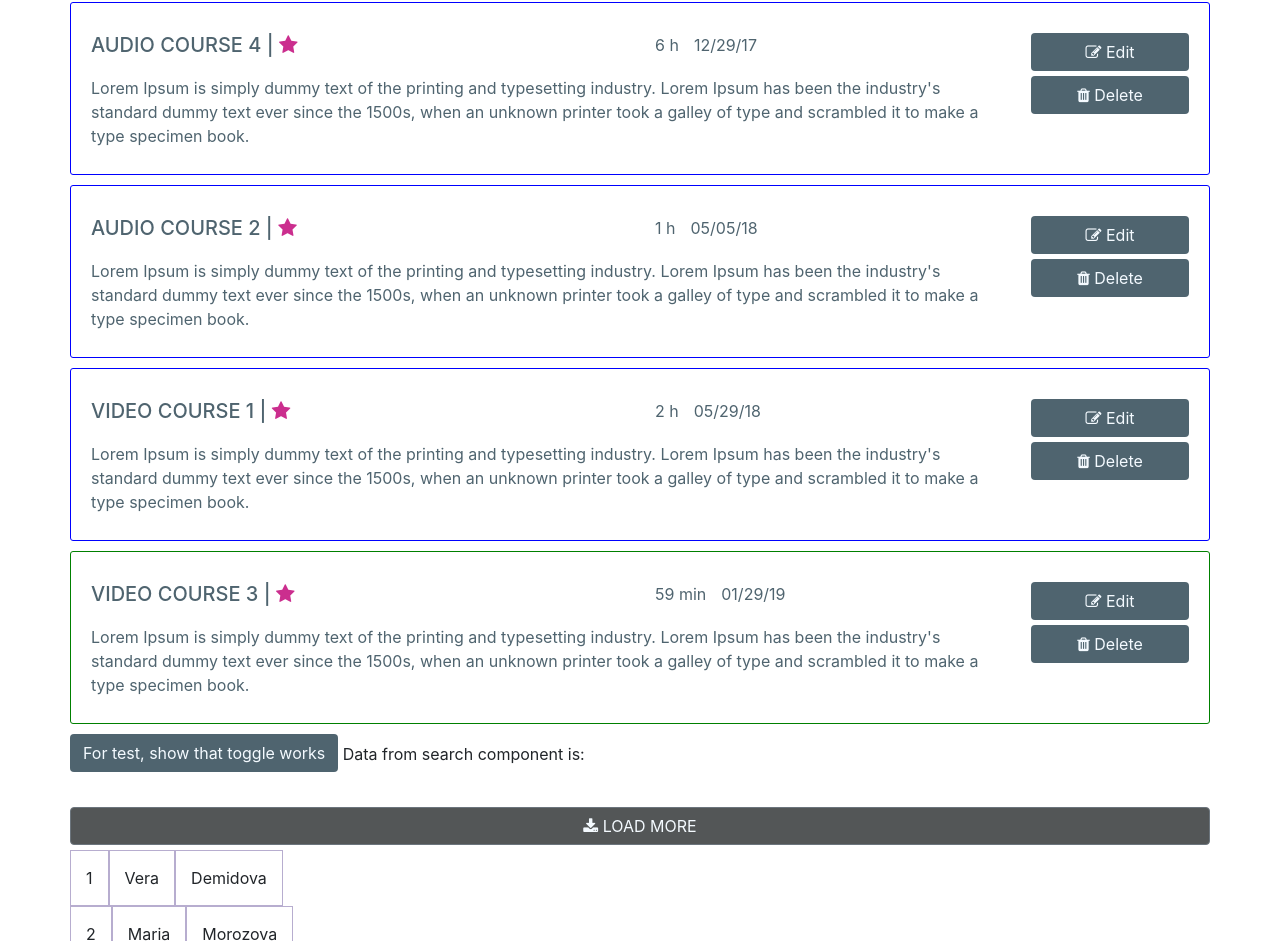
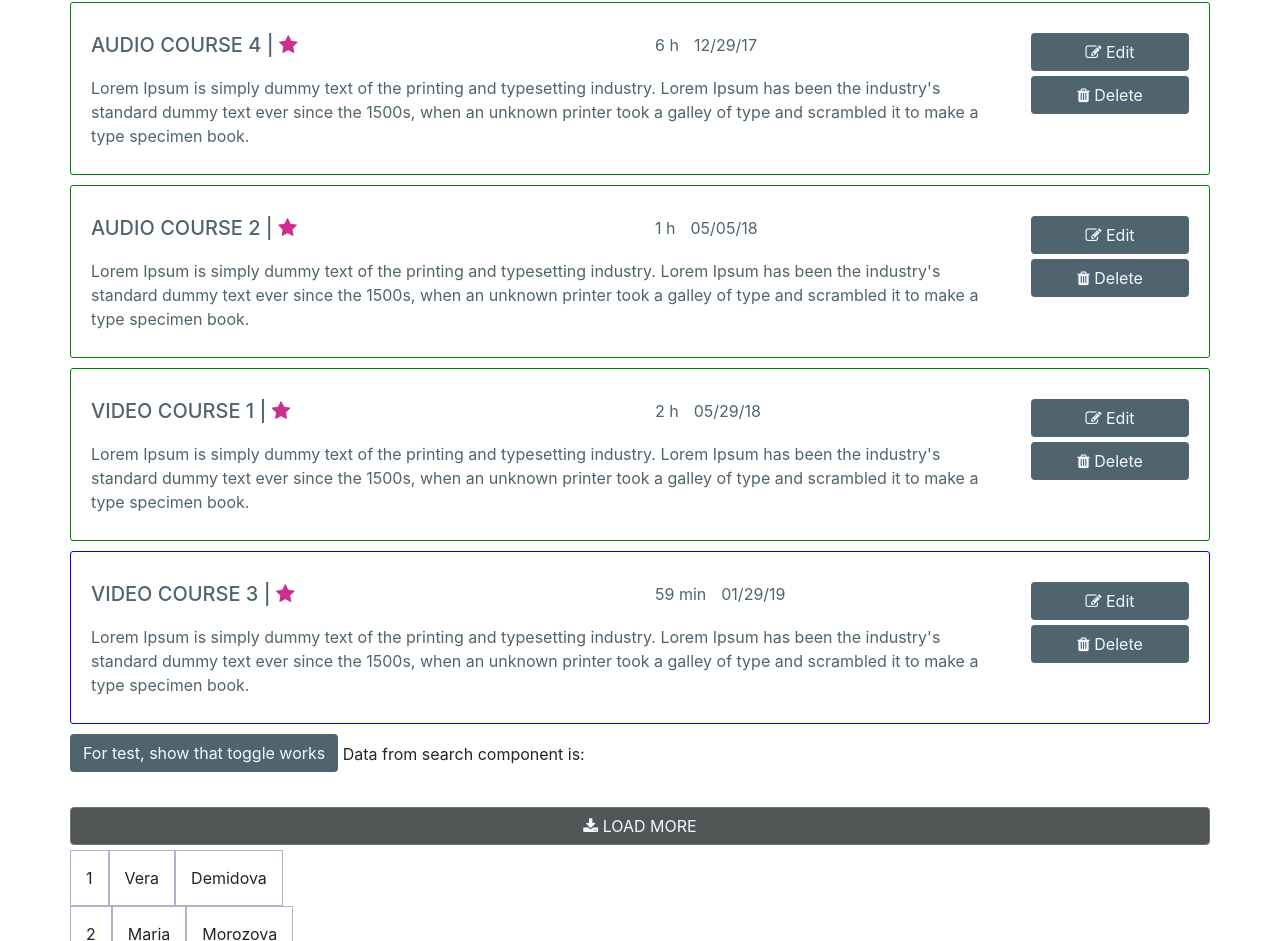
Before and after one commit to ViraDemydova/angular-homework, an Angular app: page / in a window 1280 px wide. Shown: the part 464-1405 px from the top of the page. Built offline with nearby package versions, Linux system fonts and the light colour scheme.

Commit message:
added hightlight directive for courses item

```diff
--- /dev/null
+++ b/src/app/courses/components/courses-list/courses-list-item/borderHighlight.directive.ts
@@ -0,0 +1,26 @@
+
+import {
+  Directive,
+  ElementRef,
+  Input,
+  Renderer2,
+  OnInit
+} from '@angular/core';
+
+@Directive({
+  selector: '[appBorderHighlight]'
+})
+export class BorderHighlightDirective implements OnInit {
+  // tslint:disable-next-line:no-input-rename
+  @Input('appBorderHighlight') color: string;
+
+  constructor(private el: ElementRef, private render: Renderer2) {}
+
+  ngOnInit() {
+    this.highlight(this.color || '#b7adcf');
+  }
+
+  private highlight(color: string) {
+    this.render.setStyle(this.el.nativeElement, 'borderColor', color);
+  }
+}
--- a/src/app/courses/components/courses-list/courses-list-item/courses-list-item.component.html
+++ b/src/app/courses/components/courses-list/courses-list-item/courses-list-item.component.html
@@ -1,6 +1,6 @@
 <!-- starts course-list-item -->
 <div class="list__item">
-  <div class="list__block" *appIf="creationDate < currentDate && creationDate >= freshDate" [ngClass]="'list__block_fresh'">
+  <div class="list__block" *ngIf="creationDate < currentDate && creationDate >= freshDate"  appBorderHighlight="green">
     <div class="row">
       <div class="col-md-6 col-sm-12">
         <h5>{{listItem.title | uppercase }}{{listItem.id}} | <i *appIf="false" [ngClass]="'ico-bg'" class="fa fa-star" aria-hidden="true"></i></h5>
@@ -22,7 +22,7 @@
       </div>
     </div>
   </div>
-  <div class="list__block" *appIf="creationDate > currentDate" [ngClass]="'list__block_upcoming'">
+  <div class="list__block" *ngIf="creationDate > currentDate" appBorderHighlight="blue">
     <div class="row">
       <div class="col-md-6 col-sm-12">
         <h5>{{listItem.title | uppercase }}{{listItem.id}} | <i *appIf="false" [ngClass]="'ico-bg'" class="fa fa-star" aria-hidden="true"></i></h5>
--- a/src/app/courses/components/courses-list/courses-list.component.ts
+++ b/src/app/courses/components/courses-list/courses-list.component.ts
@@ -7,7 +7,6 @@ import { CommunicatorService } from '../../../service/communicator.service';
 
 @Component({
   selector: 'app-courses-list',
-  providers: [CommunicatorService],
   templateUrl: './courses-list.component.html',
   styleUrls: ['./courses-list.component.css']
 })
--- a/src/app/courses/courses.module.ts
+++ b/src/app/courses/courses.module.ts
@@ -7,6 +7,7 @@ import {IfDirective} from './components/courses-list/courses-list-item/if.direct
 import {MyTimePipe} from './components/courses-list/courses-list-item/myTime.pipe';
 import {OrderByPipe} from './components/courses-list/courses-list-item/orderBy.pipe';
 import {FilterPipe} from './components/courses-list/courses-list-item/filter.pipe';
+import {BorderHighlightDirective} from './components/courses-list/courses-list-item/borderHighlight.directive';
 
 @NgModule({
   imports: [
@@ -19,7 +20,8 @@ import {FilterPipe} from './components/courses-list/courses-list-item/filter.pip
     IfDirective,
     MyTimePipe,
     OrderByPipe,
-    FilterPipe
+    FilterPipe,
+    BorderHighlightDirective
   ],
   exports: [
     CoursesListComponent,
--- a/src/app/layout/components/search/search.component.ts
+++ b/src/app/layout/components/search/search.component.ts
@@ -4,7 +4,6 @@ import { CommunicatorService} from '../../../service/communicator.service';
 
 @Component({
   selector: 'app-search',
-  providers: [CommunicatorService],
   templateUrl: './search.component.html',
   styleUrls: ['./search.component.css']
 })
--- a/src/app/service/communicator.service.ts
+++ b/src/app/service/communicator.service.ts
@@ -1,7 +1,9 @@
 import { Injectable } from '@angular/core';
 import { Subject } from 'rxjs';
 
-@Injectable()
+@Injectable({
+  providedIn: 'root'
+})
 export class CommunicatorService {
   // Observable string sources
   private channel = new Subject<string>();
--- a/src/styles.css
+++ b/src/styles.css
@@ -74,14 +74,6 @@ footer{
   color: #4f646f;
 }
 
-.list__block_fresh {
-  border-color: green;
-}
-
-.list__block_upcoming {
-  border-color: blue;
-}
-
 .form-search {
   display: inline;
 }
```
